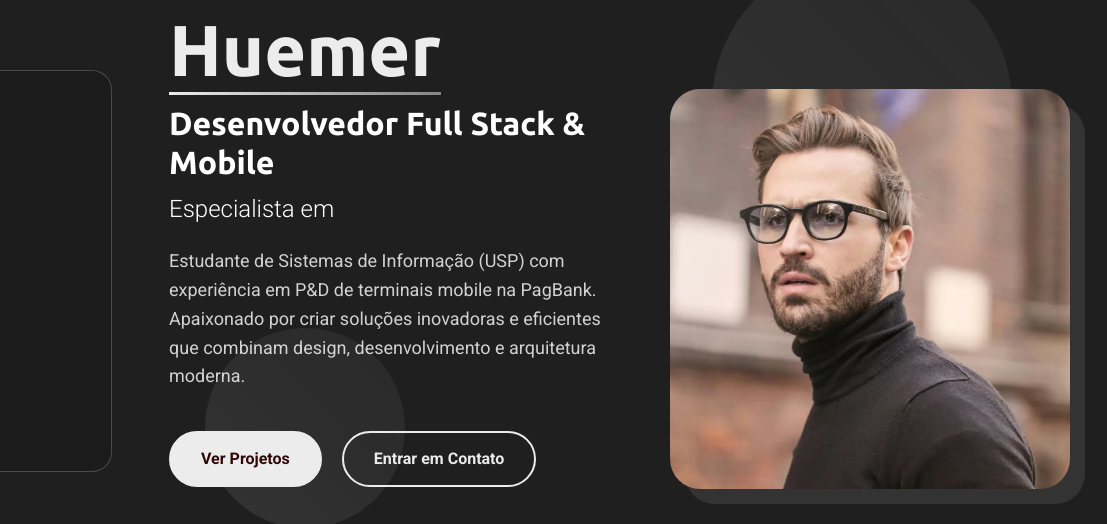
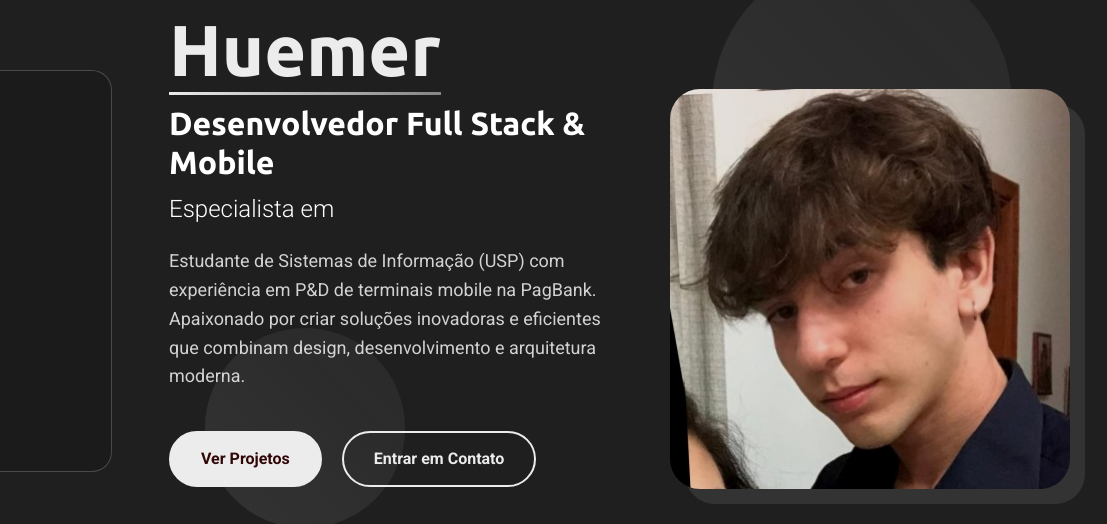
Before and after one commit to GHuemer/GabrielHuemerPortifolio, a plain HTML site: page index.html in a window 1280 px wide. Shown: the part 129-653 px from the top of the page, 173-1280 px from the left. Drawn offline with Linux system fonts and the light colour scheme.

Commit message:
Update index.html

```diff
--- a/index.html
+++ b/index.html
@@ -83,7 +83,7 @@
               <div class="hero-visual">
                 <div class="profile-container">
                   <div class="profile-background"></div>
-                  <img src="assets/img/profile/profile-2.webp" alt="Gabriel Huemer" class="profile-image">
+                  <img src="assets/img/profile/1747082482782.jpg" alt="Gabriel Huemer" class="profile-image">
                 </div>
               </div>
             </div>
```
